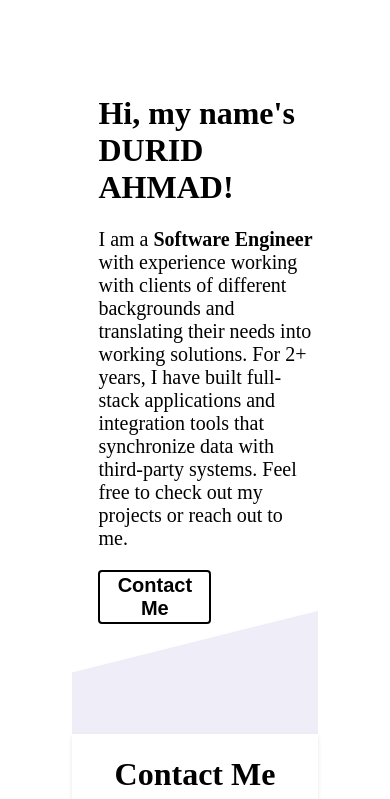
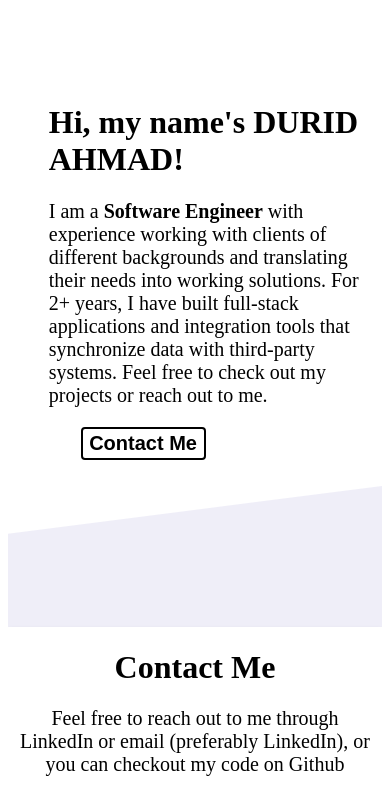
Before and after one commit to durid-ah/durid-ah.github.io, a Next.js app: page / in a window 390 px wide. Shown: the top 799 px of the page. Built offline with nearby package versions, Linux system fonts and the light colour scheme.

Commit message:
made sure the home page is responsive again and fixed the font sizing

```diff
--- a/styles/Home.module.css
+++ b/styles/Home.module.css
@@ -121,29 +121,21 @@
   gap: 1%;
 }
 
-@media screen and (max-width: 1024px) { }
-
-/* Large Screens */
-@media screen and (min-width: 1920px) {
-  .content h1 {
-    font-size: 3rem;
-  }
-
-  .content p {
-    font-size: 2rem;
-  }
-}
-
 /* Handle tablet AND mobile */
 @media screen and (max-width: 820px) {
   .introWrapper {
     margin-bottom: 25%;
   }
+
   /*hide the right slant and leave the bottom one*/
   .intro {
     flex-grow: 1;
     width: 100%;
     clip-path: polygon(0 0, 100% 0, 100% 90%, 0 100%);
+  }
+
+  .mainContent {
+    width: 100%;
   }
 
   .content {
```
